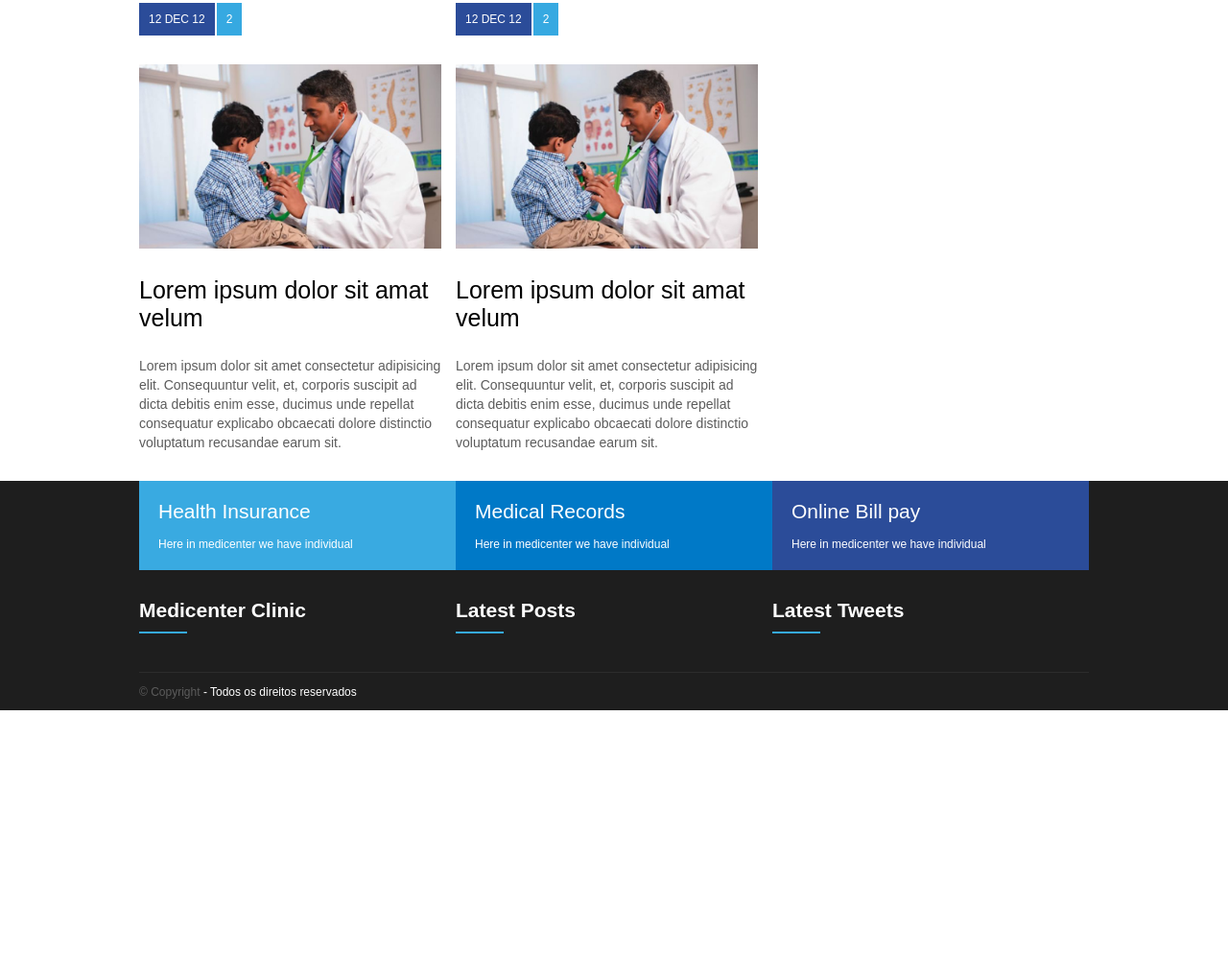
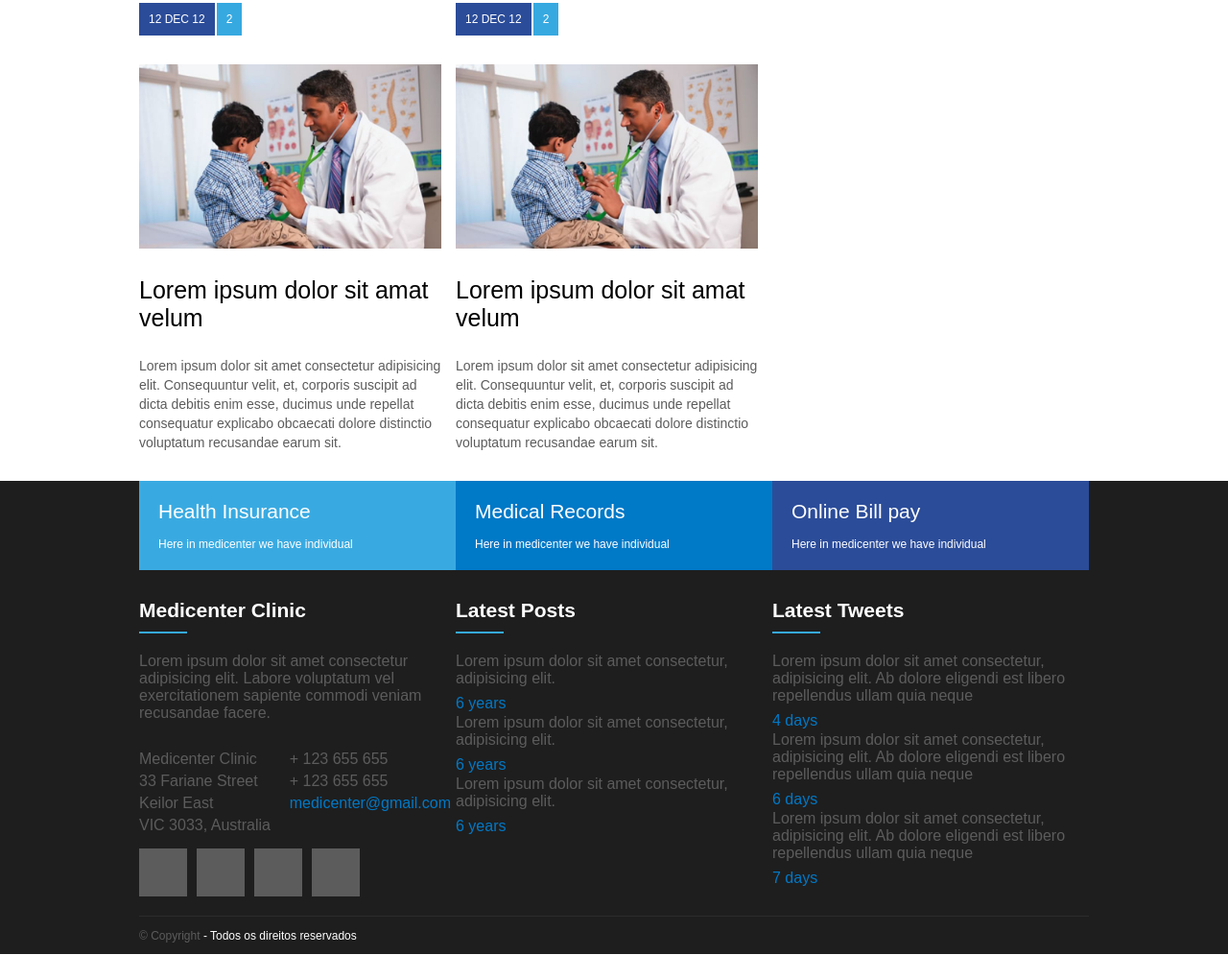
Before and after one commit to SamuelAlmeidaS/MediCenter, a plain HTML site: page index.html in a window 1280 px wide. Shown: the part 1370-2365 px from the top of the page at 96% size. Before the commit the page ends 2111 px from the top, so only its background shows below. Drawn offline with Linux system fonts and the light colour scheme.

Commit message:
finish footer

```diff
--- a/index.html
+++ b/index.html
@@ -230,7 +230,35 @@
                             <div class="widget-title-bar"></div>
                         </div>
                         <div class="widget-body">
+                            <div class="widget-content">
+                                <p>
+                                    Lorem ipsum dolor sit amet consectetur adipisicing elit.
+                                    Labore voluptatum vel exercitationem sapiente commodi
+                                    veniam recusandae facere.
+                                </p>
+                                <div class="widget-content-address">
+                                    <div class="address">
+                                        <div>Medicenter Clinic</div>
+                                        <div>33 Fariane Street</div>
+                                        <div>Keilor East</div>
+                                        <div>VIC 3033, Australia</div>
+                                    </div>
+                                    <div class="numbers">
+                                        <div>+ 123 655 655</div>
+                                        <div>+ 123 655 655</div>
+                                        <div class="email">
+                                            medicenter@gmail.com
+                                        </div>
+                                    </div>
 
+                                </div>
+                                <div class="social-midia">
+                                    <div class="social"></div>
+                                    <div class="social"></div>
+                                    <div class="social"></div>
+                                    <div class="social"></div>
+                                </div>
+                            </div>
                         </div>
                     </div>
                 </div>
@@ -241,6 +269,21 @@
                             <div class="widget-title-bar"></div>
                         </div>
                         <div class="widget-body">
+                            <div class="textfooter">Lorem ipsum dolor sit amet consectetur, adipisicing elit.
+
+                            </div>
+                            <div class="years">6 years</div>
+                            <div
+                            class="textfooter">
+                                Lorem ipsum dolor sit amet consectetur, adipisicing elit.
+
+                            </div>
+                            <div class="years">6 years</div>
+                            <div class="textfooter">
+                                Lorem ipsum dolor sit amet consectetur, adipisicing elit.
+
+                            </div>
+                            <div class="years">6 years</div>
 
                         </div>
                     </div>
@@ -252,7 +295,21 @@
                             <div class="widget-title-bar"></div>
                         </div>
                         <div class="widget-body">
+                            <div class="textfooter">Lorem ipsum dolor sit amet consectetur, adipisicing elit. Ab dolore eligendi est libero repellendus ullam quia neque
 
+                            </div>
+                            <div class="years">4 days</div>
+                            <div
+                            class="textfooter">
+                                Lorem ipsum dolor sit amet consectetur, adipisicing elit. Ab dolore eligendi est libero repellendus ullam quia neque
+
+                            </div>
+                            <div class="years">6 days</div>
+                            <div class="textfooter">
+                                Lorem ipsum dolor sit amet consectetur, adipisicing elit. Ab dolore eligendi est libero repellendus ullam quia neque
+
+                            </div>
+                            <div class="years">7 days</div>
                         </div>
                     </div>
                 </div>
--- a/style.css
+++ b/style.css
@@ -300,3 +300,46 @@ footer {
     color: #FFFFFF;
     font-size: 12px;
 }
+
+.widget-content, .textfooter {
+    color: #5c5c5c;
+}
+
+.widget-content p {
+    margin-bottom: 30px;
+}
+
+.widget-content-address {
+    display: flex;
+    justify-content: space-between;
+}
+
+.address div, .numbers div {
+    margin-bottom: 5px;
+}
+.email {
+    margin-right: 5px;
+}
+
+.email,
+ .years,
+ .days {
+    color: #0079c7;
+}
+
+.social-midia {
+    display: flex;
+}
+
+.social {
+    width: 50px;
+    height: 50px;
+    margin-right: 10px;
+    margin-top: 10px;
+    background-color: #5c5c5c;
+}
+
+.years {
+    margin-top: 8px;
+    margin-bottom: 2px;
+}
```
